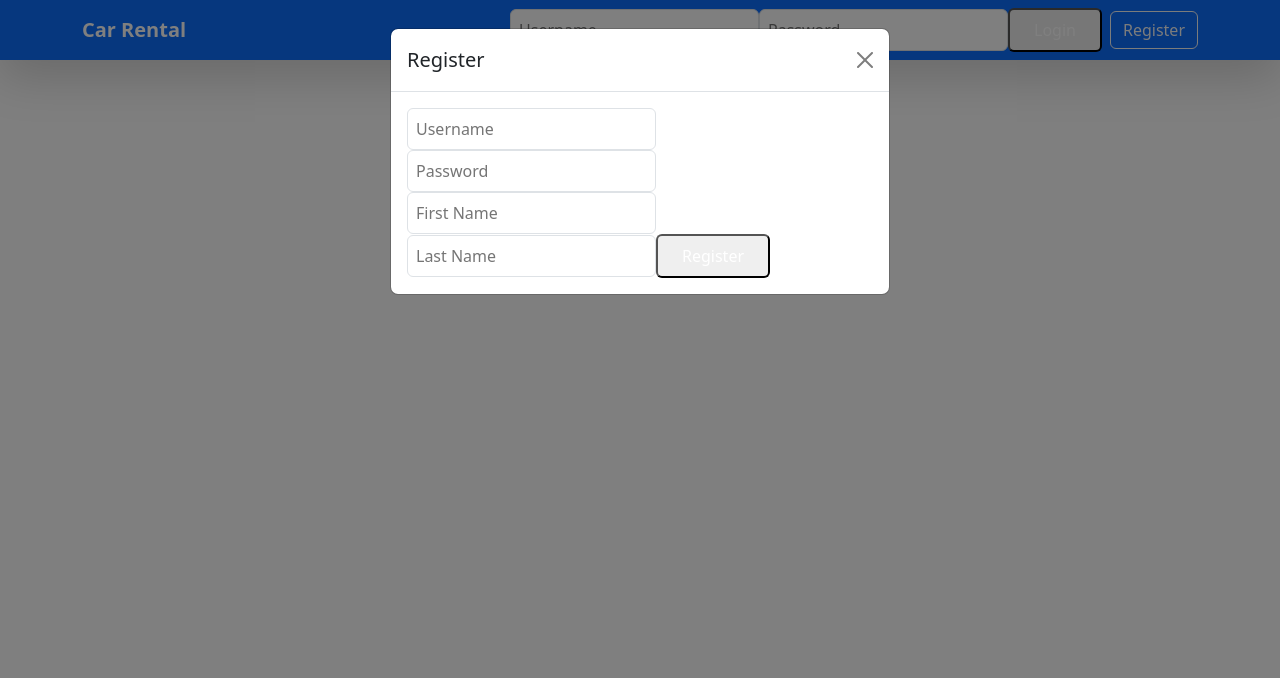
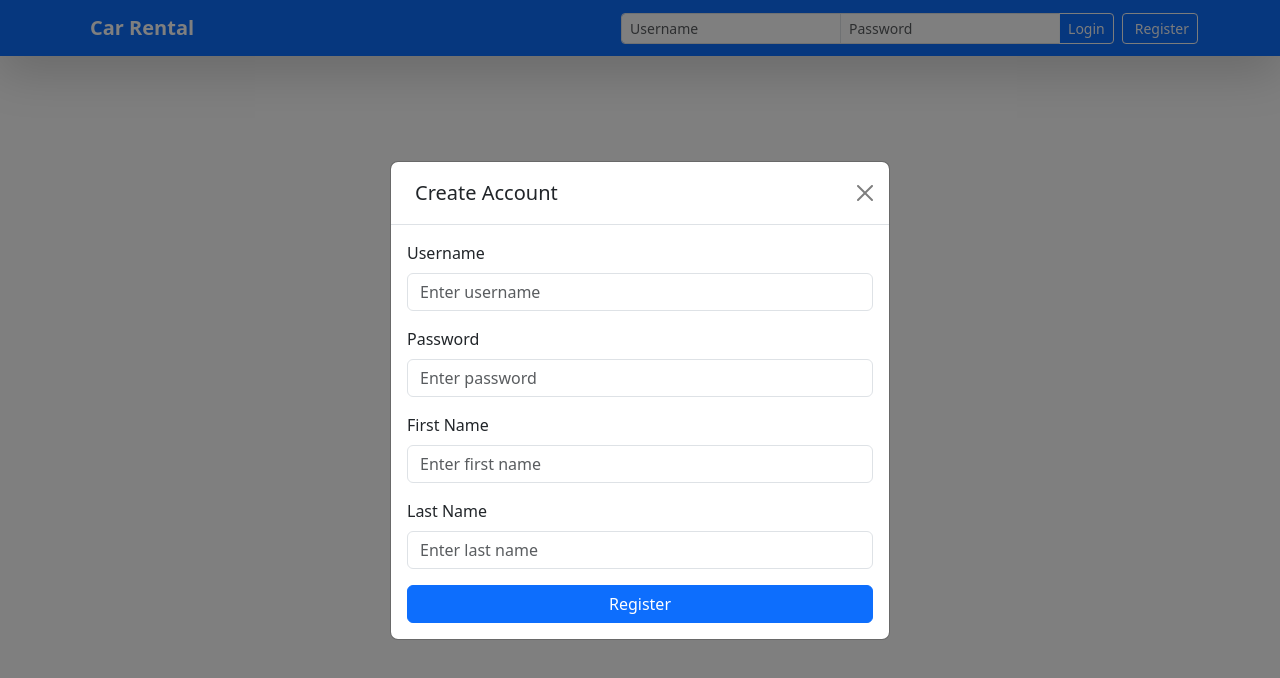
Before and after one commit to Kotowskey/salon-samochodowy-react, a React (Create React App) app in the folder salon-samochodowy-react/: page /register in a window 1280 px wide. Both pictures are taken after a click on the button "Register". Shown: the top 678 px of the page. Built offline with nearby package versions, Linux system fonts and the light colour scheme.

Commit message:
poprawa wizualna

```diff
--- a/salon-samochodowy-react/src/components/auth/LoginForm.jsx
+++ b/salon-samochodowy-react/src/components/auth/LoginForm.jsx
@@ -20,13 +20,14 @@ const LoginForm = () => {
   };
 
   return (
-    <form onSubmit={handleSubmit} className="flex gap-2">
+    <form onSubmit={handleSubmit} className="d-flex align-items-center gap-2">
+      <div className="input-group">
         <input
           type="text"
           placeholder="Username"
           value={credentials.username}
           onChange={(e) => setCredentials(prev => ({ ...prev, username: e.target.value }))}
-        className="border p-2 rounded"
+          className="form-control form-control-sm"
           required
         />
         <input
@@ -34,16 +35,17 @@ const LoginForm = () => {
           placeholder="Password"
           value={credentials.password}
           onChange={(e) => setCredentials(prev => ({ ...prev, password: e.target.value }))}
-        className="border p-2 rounded"
+          className="form-control form-control-sm"
           required
         />
         <button
           type="submit"
-        className="bg-blue-500 text-white px-4 py-2 rounded hover:bg-blue-600"
+          className="btn btn-outline-light btn-sm"
         >
           Login
         </button>
-      {error && <p className="text-red-500">{error}</p>}
+      </div>
+      {error && <div className="invalid-feedback d-block">{error}</div>}
     </form>
   );
 };
--- a/salon-samochodowy-react/src/components/auth/RegisterForm.jsx
+++ b/salon-samochodowy-react/src/components/auth/RegisterForm.jsx
@@ -38,47 +38,79 @@ const RegisterForm = () => {
   };
 
   return (
-    <form onSubmit={handleSubmit} className="flex flex-col gap-4">
+    <form onSubmit={handleSubmit} className="needs-validation" noValidate>
+      <div className="mb-3">
+        <label htmlFor="username" className="form-label">Username</label>
         <input
           type="text"
-        placeholder="Username"
-        value={credentials.username || ''}
-        onChange={(e) => setCredentials((prev) => ({ ...prev, username: e.target.value }))}
-        className="border p-2 rounded"
+          id="username"
+          placeholder="Enter username"
+          value={credentials.username}
+          onChange={(e) => setCredentials(prev => ({ ...prev, username: e.target.value }))}
+          className="form-control"
           required
         />
+      </div>
+
+      <div className="mb-3">
+        <label htmlFor="password" className="form-label">Password</label>
         <input
           type="password"
-        placeholder="Password"
-        value={credentials.password || ''}
-        onChange={(e) => setCredentials((prev) => ({ ...prev, password: e.target.value }))}
-        className="border p-2 rounded"
+          id="password"
+          placeholder="Enter password"
+          value={credentials.password}
+          onChange={(e) => setCredentials(prev => ({ ...prev, password: e.target.value }))}
+          className="form-control"
           required
         />
+      </div>
+
+      <div className="mb-3">
+        <label htmlFor="firstName" className="form-label">First Name</label>
         <input
           type="text"
-        placeholder="First Name"
-        value={credentials.firstName || ''}
-        onChange={(e) => setCredentials((prev) => ({ ...prev, firstName: e.target.value }))}
-        className="border p-2 rounded"
+          id="firstName"
+          placeholder="Enter first name"
+          value={credentials.firstName}
+          onChange={(e) => setCredentials(prev => ({ ...prev, firstName: e.target.value }))}
+          className="form-control"
           required
         />
+      </div>
+
+      <div className="mb-3">
+        <label htmlFor="lastName" className="form-label">Last Name</label>
         <input
           type="text"
-        placeholder="Last Name"
-        value={credentials.lastName || ''}
-        onChange={(e) => setCredentials((prev) => ({ ...prev, lastName: e.target.value }))}
-        className="border p-2 rounded"
+          id="lastName"
+          placeholder="Enter last name"
+          value={credentials.lastName}
+          onChange={(e) => setCredentials(prev => ({ ...prev, lastName: e.target.value }))}
+          className="form-control"
           required
         />
+      </div>
+
+      {error && (
+        <div className="alert alert-danger" role="alert">
+          {error}
+        </div>
+      )}
+
+      {successMessage && (
+        <div className="alert alert-success" role="alert">
+          {successMessage}
+        </div>
+      )}
+
+      <div className="d-grid gap-2">
         <button
           type="submit"
-        className="bg-green-500 text-white px-4 py-2 rounded hover:bg-green-600"
+          className="btn btn-primary"
         >
           Register
         </button>
-      {error && <p className="text-red-500">{error}</p>}
-      {successMessage && <p className="text-green-500">{successMessage}</p>}
+      </div>
     </form>
   );
 };
--- a/salon-samochodowy-react/src/components/layout/Navbar.jsx
+++ b/salon-samochodowy-react/src/components/layout/Navbar.jsx
@@ -12,14 +12,14 @@ const Navbar = () => {
   const closeRegisterModal = () => setIsRegisterOpen(false);
 
   return (
+    <>
       <nav className="navbar navbar-expand-lg navbar-dark bg-primary shadow-lg">
         <div className="container">
-        {/* Logo lub tytuł */}
-        <Link to="/" className="navbar-brand fw-bold">
-          Car Rental
+          <Link to="/" className="navbar-brand d-flex align-items-center">
+            <i className="bi bi-car-front me-2"></i>
+            <span className="fw-bold">Car Rental</span>
           </Link>
 
-        {/* Przycisk do rozwijania nawigacji w widoku mobilnym */}
           <button
             className="navbar-toggler"
             type="button"
@@ -32,19 +32,20 @@ const Navbar = () => {
             <span className="navbar-toggler-icon"></span>
           </button>
 
-        {/* Linki nawigacyjne */}
           <div className="collapse navbar-collapse" id="navbarNav">
             <ul className="navbar-nav me-auto mb-2 mb-lg-0">
               {user && (
                 <>
                   <li className="nav-item">
                     <Link to="/rentals" className="nav-link">
+                      <i className="bi bi-clipboard-check me-1"></i>
                       My Rentals
                     </Link>
                   </li>
                   {user.isDealer && (
                     <li className="nav-item">
                       <Link to="/manage-cars" className="nav-link">
+                        <i className="bi bi-gear me-1"></i>
                         Manage Cars
                       </Link>
                     </li>
@@ -53,42 +54,57 @@ const Navbar = () => {
               )}
             </ul>
 
-          {/* Prawa strona nawigacji: logowanie / wylogowanie */}
             <div className="d-flex align-items-center">
               {user ? (
-              <>
-                <span className="text-white me-3">Welcome, {user.firstName}</span>
-                <button onClick={logoutUser} className="btn btn-outline-light">
+                <div className="d-flex align-items-center gap-3">
+                  <span className="text-white">
+                    <i className="bi bi-person-circle me-2"></i>
+                    Welcome, {user.firstName}
+                  </span>
+                  <button
+                    onClick={logoutUser}
+                    className="btn btn-outline-light btn-sm"
+                  >
+                    <i className="bi bi-box-arrow-right me-1"></i>
                     Logout
                   </button>
-              </>
+                </div>
               ) : (
-              <>
+                <div className="d-flex align-items-center gap-2">
                   <LoginForm />
                   <button
                     onClick={openRegisterModal}
-                  className="btn btn-outline-light ms-2"
+                    className="btn btn-outline-light btn-sm"
                   >
+                    <i className="bi bi-person-plus me-1"></i>
                     Register
                   </button>
-              </>
+                </div>
               )}
             </div>
           </div>
         </div>
+      </nav>
 
-      {/* Modal z formularzem rejestracji */}
+      {/* Modal rejestracji */}
       {isRegisterOpen && (
-        <div className="modal fade show d-block" tabIndex="-1" role="dialog" style={{ backgroundColor: 'rgba(0, 0, 0, 0.5)' }}>
-          <div className="modal-dialog" role="document">
+        <div
+          className="modal fade show"
+          style={{ display: 'block', backgroundColor: 'rgba(0,0,0,0.5)' }}
+          tabIndex="-1"
+        >
+          <div className="modal-dialog modal-dialog-centered">
             <div className="modal-content">
               <div className="modal-header">
-                <h5 className="modal-title">Register</h5>
+                <h5 className="modal-title">
+                  <i className="bi bi-person-plus me-2"></i>
+                  Create Account
+                </h5>
                 <button
                   type="button"
                   className="btn-close"
+                  onClick={closeRegisterModal}
                   aria-label="Close"
-                  onClick={closeRegisterModal}
                 ></button>
               </div>
               <div className="modal-body">
@@ -98,7 +114,7 @@ const Navbar = () => {
           </div>
         </div>
       )}
-    </nav>
+    </>
   );
 };
 
```
Lines whose indentation alone changed are shown as unchanged.
